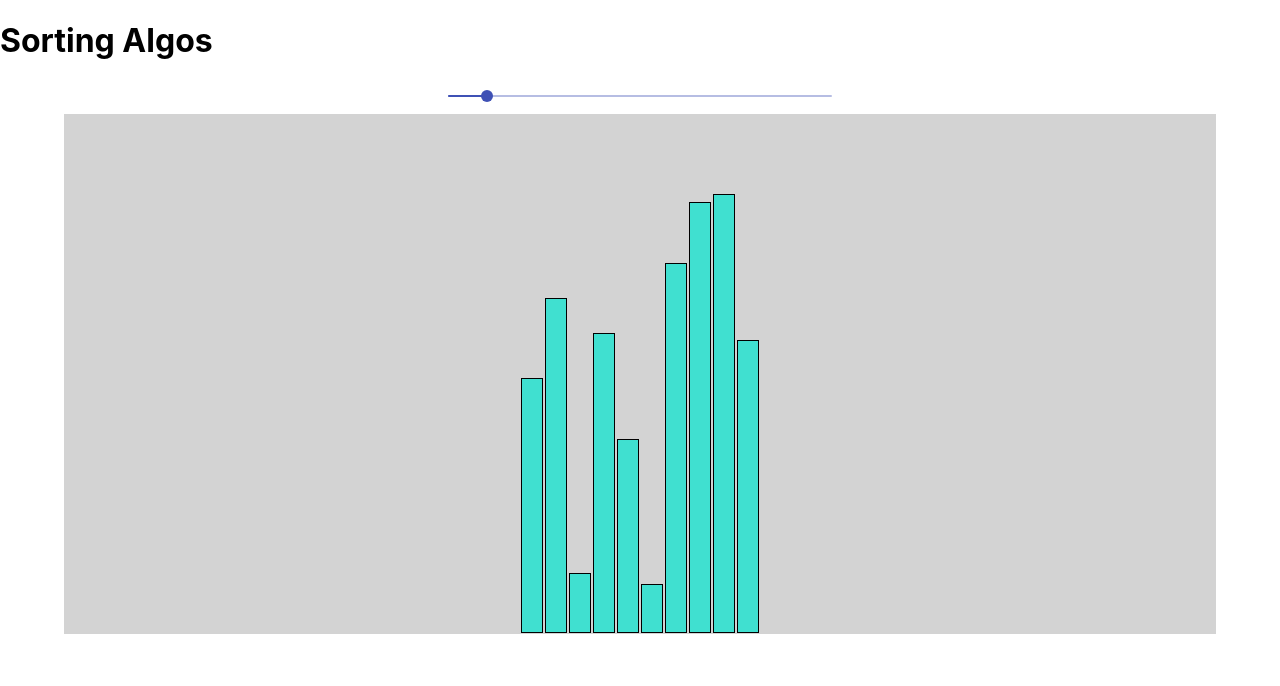
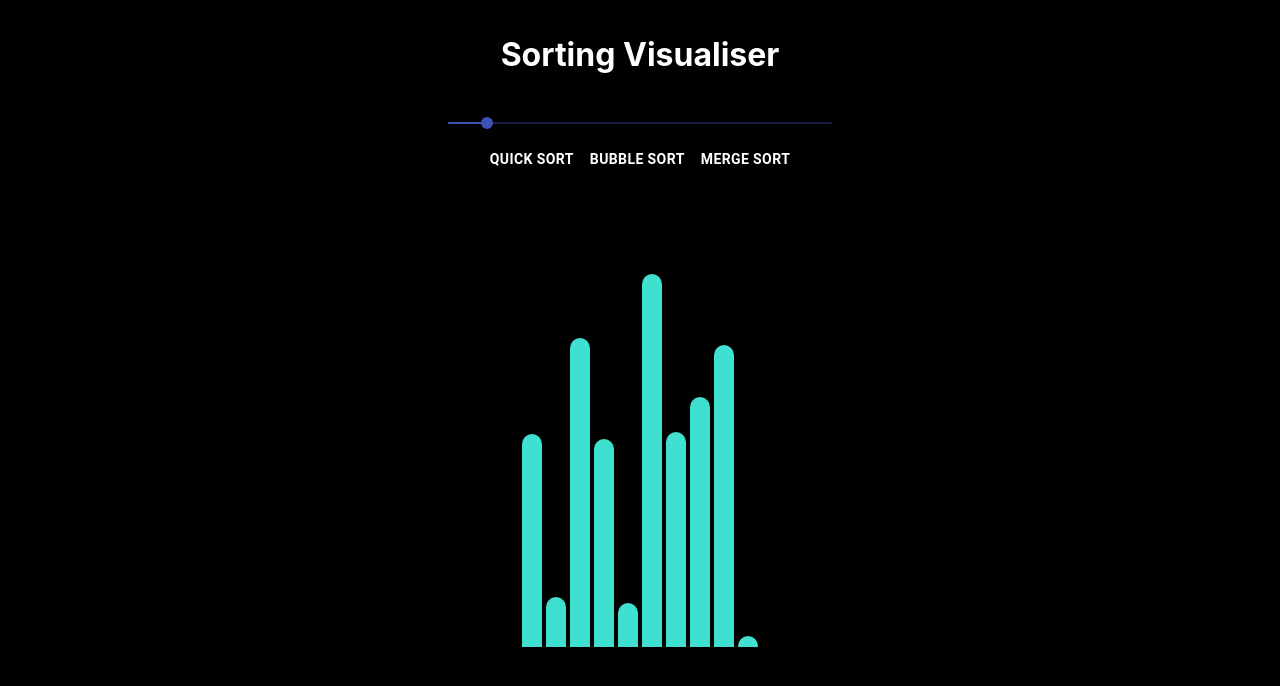
Before and after one commit to heroesIV/SortViz, a React (Create React App) app: page / in a window 1280 px wide. Shown: the top 686 px of the page. Built offline with nearby package versions, Linux system fonts and the light colour scheme.

Commit message:
bubble sort v1

```diff
--- a/src/App.js
+++ b/src/App.js
@@ -1,12 +1,15 @@
 import React from "react";
-import Header from "./components/Header";
+import Nav from "./components/Nav";
 import Bars from "./components/Bars";
+import { DataProvider } from "./DataContext";
 
 function App() {
   return (
     <div>
-      <Header />
-      <Bars />
+      <DataProvider>
+        <Nav />
+        <Bars />
+      </DataProvider>
     </div>
   );
 }
--- /dev/null
+++ b/src/DataContext.js
@@ -0,0 +1,14 @@
+import React, { useState, createContext } from "react";
+
+export const DataContext = createContext();
+
+export function DataProvider(props) {
+  const [length, setLength] = useState(10);
+  const [array, setArray] = useState([]);
+
+  return (
+    <DataContext.Provider value={[length, setLength, array, setArray]}>
+      {props.children}
+    </DataContext.Provider>
+  );
+}
--- a/src/components/Bars.js
+++ b/src/components/Bars.js
@@ -1,39 +1,33 @@
-import React, { useState } from "react";
-import { Slider } from "@material-ui/core";
+import React, { useContext, useEffect } from "react";
+import { DataContext } from "../DataContext";
 
 export default function Bars() {
-  const [length, setLength] = useState(10);
-  const array = Array.from(Array(length), () =>
-    Math.floor(Math.random() * 500)
-  );
-  //   console.log(array);
+  const [length, setLength, array, setArray] = useContext(DataContext);
+  const makeArray = () => {
+    const newArray = Array.from(Array(length), () =>
+      Math.floor(Math.random() * 400)
+    );
+
+    setArray(newArray);
+  };
+
+  useEffect(() => {
+    makeArray();
+  }, [length]);
+
   return (
     <>
-      <div style={{ width: "30%", margin: "auto" }}>
-        <Slider
-          value={length}
-          onChange={(e, newValue) => {
-            e.preventDefault();
-            setLength(newValue);
-          }}
-          aria-labelledby="continuous-slider"
-          min={2}
-          max={80}
-          valueLabelDisplay="auto"
-        />
-      </div>
-
       <div
-        className="bars"
+        className="array-container"
         style={{
           display: "flex",
           flexDirection: "row",
           justifyContent: "center",
           alignItems: "flex-end",
-          backgroundColor: "lightgray",
-          height: "520px",
+          height: "420px",
           width: "90%",
           margin: "auto",
+          marginTop: "4%",
         }}
       >
         {array.map((height, index) => {
@@ -42,11 +36,11 @@ export default function Bars() {
               key={index}
               className="bar"
               style={{
-                margin: "1px",
-                border: "1px solid black",
+                margin: "2px",
                 width: "20px",
-                height: height,
+                height: `${height}px`,
                 backgroundColor: "turquoise",
+                borderRadius: "20px 20px 0 0",
               }}
             ></div>
           );
--- a/src/components/Header.js
+++ /dev/null
@@ -1,9 +0,0 @@
-import React from "react";
-
-export default function Header() {
-  return (
-    <div>
-      <h1>Sorting Algos</h1>
-    </div>
-  );
-}
--- /dev/null
+++ b/src/components/Nav.js
@@ -0,0 +1,115 @@
+import React, { useContext } from "react";
+import { Slider, Button } from "@material-ui/core";
+import { DataContext } from "../DataContext";
+import { getBubbleSortAnimations } from "../sortingAlgorithms/BubbleSort";
+// import produce from "immer";
+
+export default function Nav() {
+  const [length, setLength, array, setArray] = useContext(DataContext);
+
+  //   const bubbleSort = () => {
+  //     const oldArray = [...array];
+  //     for (let i = 0; i < length; i++) {
+  //       for (let j = 0; j < length - i - 1; j++) {
+  //         const ele = document.querySelector(".bar");
+  //         console.log(ele);
+  //         if (oldArray[j] > oldArray[j + 1]) {
+  //           const temp = oldArray[j + 1];
+  //           oldArray[j + 1] = oldArray[j];
+  //           oldArray[j] = temp;
+  //         }
+  //       }
+  //     }
+  //     setArray(oldArray);
+  //   };
+  const handleBubbleSort = () => {
+    const [sortedArray, animations] = getBubbleSortAnimations(array);
+    // console.log(animations.length);
+    for (let i = 0; i < animations.length; i++) {
+      const isColorChange =
+        animations[i][0] === "bars" || animations[i][0] === "bar2";
+      const arrayBars = document.querySelectorAll(".bar");
+      if (isColorChange) {
+        const color = animations[i][0] === "bars" ? "yellow" : "turquoise";
+        const margin = animations[i][0] === "bars" ? "10px" : "2px";
+        const [code, bar1, bar2] = animations[i];
+        // console.log(arrayBars, bar1, bar2);
+
+        const bar1Style = arrayBars[bar1].style;
+        const bar2Style = arrayBars[bar2].style;
+        setTimeout(() => {
+          bar1Style.backgroundColor = color;
+          bar2Style.backgroundColor = color;
+          //   bar1Style.marginLeft = margin;
+          //   bar1Style.marginRight = margin;
+          //   bar2Style.marginLeft = margin;
+          //   bar2Style.marginRight = margin;
+          //   console.log("dekh bhai");
+        }, i * 100);
+      } else {
+        const [swap, barIndex, newHeight] = animations[i];
+        if (barIndex === -1) {
+          continue;
+        }
+        const color = animations[i][0] === "swap1" ? "red" : "turquoise";
+        const margin = animations[i][0] === "swap1" ? "10px" : "2px";
+        let bar1Style, bar2Style;
+        if (animations[i][0] === "swap1") {
+          bar1Style = arrayBars[barIndex].style;
+          bar2Style = arrayBars[barIndex + 1].style;
+        } else {
+          bar1Style = arrayBars[barIndex].style;
+          bar2Style = arrayBars[barIndex - 1].style;
+        }
+        setTimeout(() => {
+          bar1Style.backgroundColor = color;
+          bar2Style.backgroundColor = color;
+          bar1Style.height = `${newHeight}px`;
+          //   bar1Style.marginLeft = margin;
+          //   bar1Style.marginRight = margin;
+          //   bar2Style.marginLeft = margin;
+          //   bar2Style.marginRight = margin;
+        }, i * 100);
+      }
+    }
+  };
+  return (
+    <div>
+      <h1>Sorting Visualiser</h1>
+      <div style={{ width: "30%", margin: "auto" }}>
+        <Slider
+          value={length}
+          onChange={(e, newValue) => {
+            e.preventDefault();
+            setLength(newValue);
+          }}
+          aria-labelledby="continuous-slider"
+          min={2}
+          max={80}
+          valueLabelDisplay="auto"
+        />
+      </div>
+      <div
+        style={{
+          width: "90%",
+          margin: "auto",
+          display: "flex",
+          justifyContent: "center",
+        }}
+      >
+        <Button style={{ color: "white", fontWeight: "bold" }}>
+          Quick Sort
+        </Button>
+        <Button
+          onClick={handleBubbleSort}
+          style={{ color: "white", fontWeight: "bold" }}
+        >
+          Bubble Sort
+        </Button>
+        <Button style={{ color: "white", fontWeight: "bold" }}>
+          Merge Sort
+        </Button>
+      </div>
+    </div>
+  );
+}
--- a/src/index.css
+++ b/src/index.css
@@ -1,13 +1,20 @@
 body {
   margin: 0;
-  font-family: -apple-system, BlinkMacSystemFont, 'Segoe UI', 'Roboto', 'Oxygen',
-    'Ubuntu', 'Cantarell', 'Fira Sans', 'Droid Sans', 'Helvetica Neue',
+  font-family: -apple-system, BlinkMacSystemFont, "Segoe UI", "Roboto", "Oxygen",
+    "Ubuntu", "Cantarell", "Fira Sans", "Droid Sans", "Helvetica Neue",
     sans-serif;
   -webkit-font-smoothing: antialiased;
   -moz-osx-font-smoothing: grayscale;
+  background-color: #000;
+  color: #fff;
+  text-align: center;
 }
 
 code {
-  font-family: source-code-pro, Menlo, Monaco, Consolas, 'Courier New',
+  font-family: source-code-pro, Menlo, Monaco, Consolas, "Courier New",
     monospace;
 }
+
+h1 {
+  margin: 35px;
+}
--- a/src/index.js
+++ b/src/index.js
@@ -3,9 +3,4 @@ import ReactDOM from "react-dom";
 import "./index.css";
 import App from "./App";
 
-ReactDOM.render(
-  <React.StrictMode>
-    <App />
-  </React.StrictMode>,
-  document.getElementById("root")
-);
+ReactDOM.render(<App />, document.getElementById("root"));
--- /dev/null
+++ b/src/sortingAlgorithms/BubbleSort.js
@@ -0,0 +1,29 @@
+export function getBubbleSortAnimations(array) {
+  const auxArray = [...array];
+  const animations = [];
+  bubbleSort(auxArray, animations);
+  array = auxArray;
+
+  return [array, animations];
+}
+
+function bubbleSort(auxArray, animations) {
+  const n = auxArray.length;
+  for (let i = 0; i < n; i++) {
+    for (let j = 0; j < n - i - 1; j++) {
+      animations.push(["bars", j, j + 1]);
+      animations.push(["bar2", j, j + 1]);
+      if (auxArray[j] > auxArray[j + 1]) {
+        animations.push(["swap1", j, auxArray[j + 1]]);
+        animations.push(["swap2", j + 1, auxArray[j]]);
+        swap(auxArray, j, j + 1);
+      }
+    }
+  }
+}
+
+function swap(auxArray, firstIndex, secondIndex) {
+  const temp = auxArray[firstIndex];
+  auxArray[firstIndex] = auxArray[secondIndex];
+  auxArray[secondIndex] = temp;
+}
```
